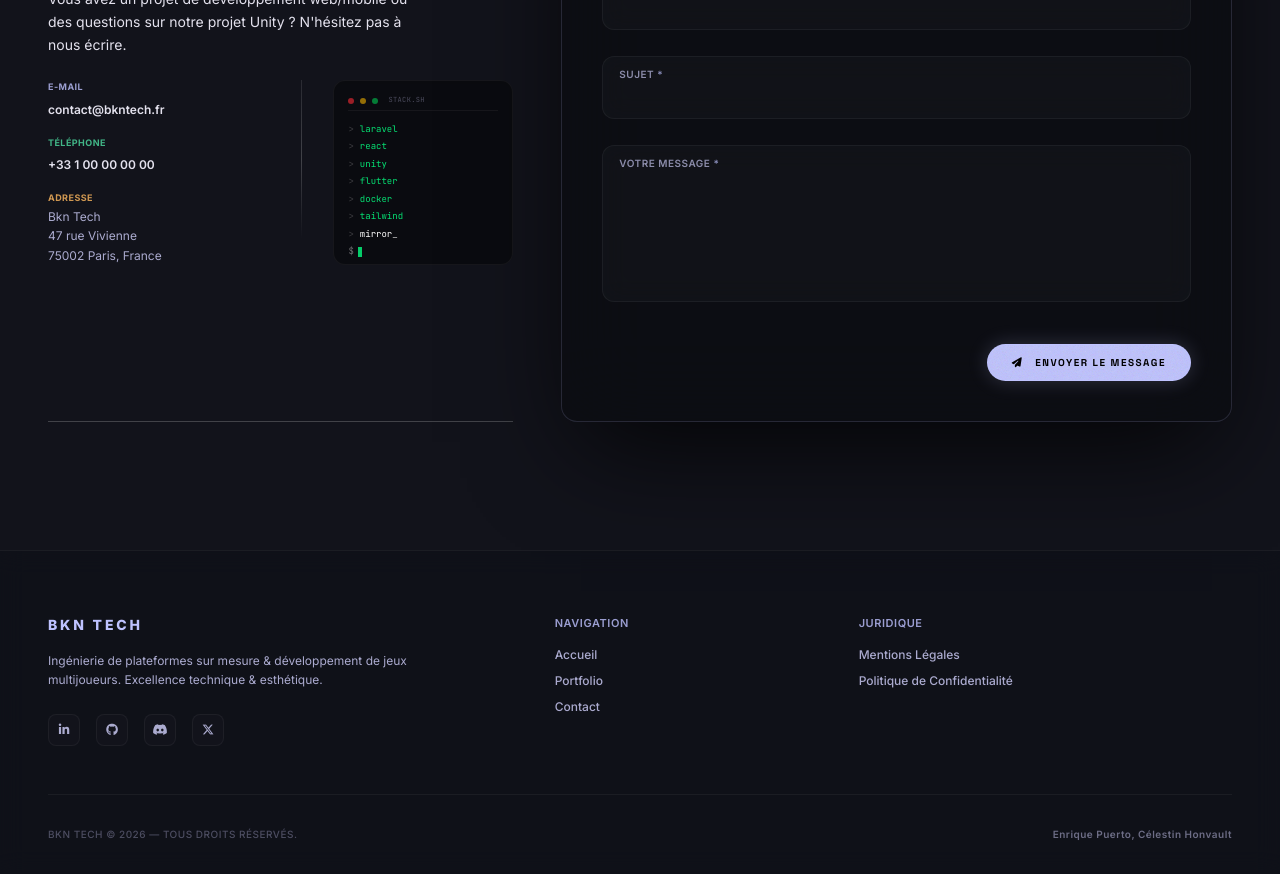
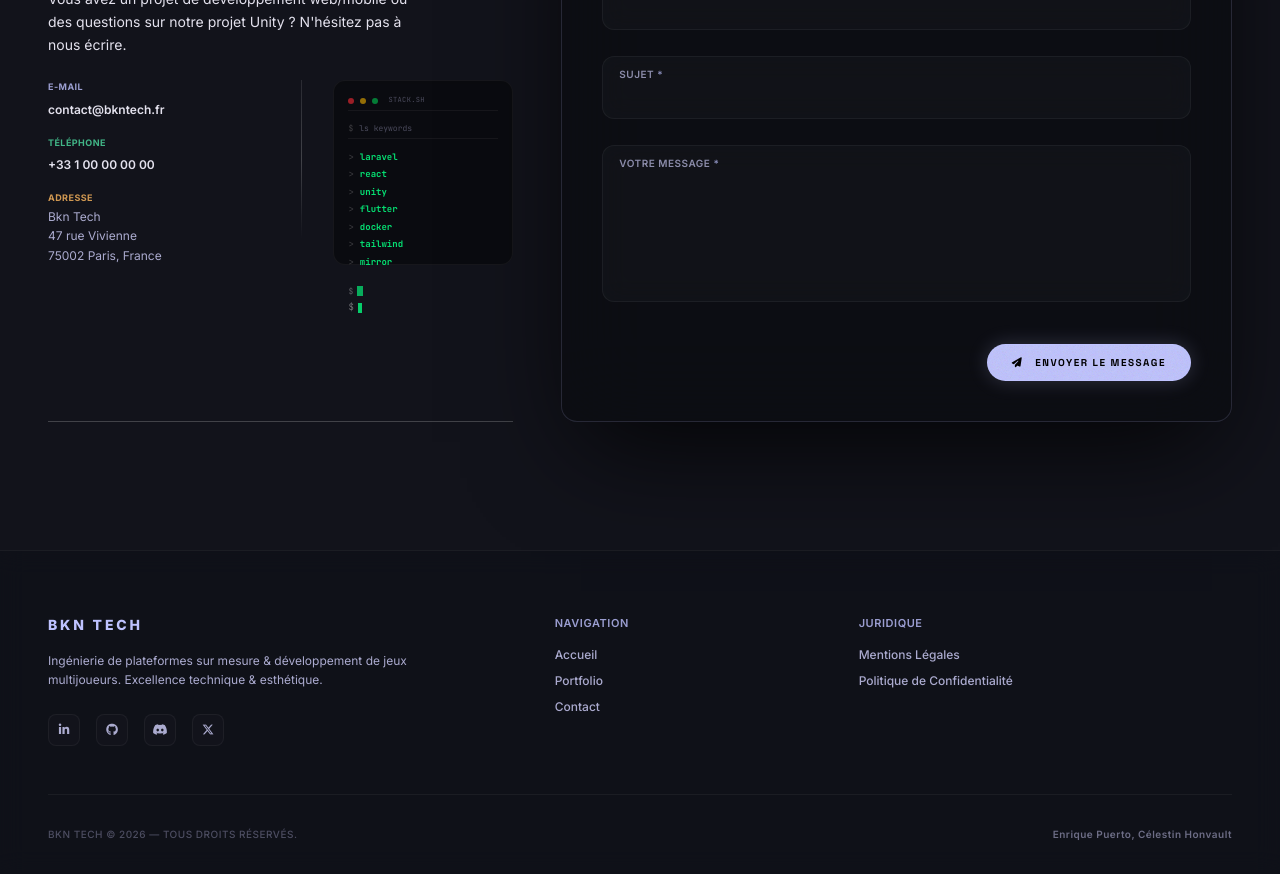
Before and after one commit to xhuriken/bkntechwebsite, a React (Vite) app: page / in a window 1280 px wide. Shown: the part 940-1814 px from the top of the page. Built offline with nearby package versions, Linux system fonts and the light colour scheme.

Commit message:
design: align terminal headers, implement progressive sequential non-looping hacket animation for tags terminals in all components, and fix section timeline dates spacing and dynamic color themes

```diff
--- a/src/components/ContactForm.jsx
+++ b/src/components/ContactForm.jsx
@@ -1,4 +1,4 @@
-import React, { useState, useEffect } from 'react';
+import React, { useState, useEffect, useRef } from 'react';
 import { useTranslation } from 'react-i18next';
 import { motion, AnimatePresence } from 'framer-motion';
 import InputField from './InputField';
@@ -27,36 +27,106 @@ async function solveChallenge(salt) {
       return { nonce, hash };
     }
     nonce++;
-    // Safety break to prevent freeze (though complexity 3 takes ~10-100ms)
     if (nonce > 50000) return { nonce, hash };
   }
 }
 
 /**
- * A dynamic typing effect terminal list of technologies
+ * A dynamic typing effect terminal list of technologies inside the contact panel
  */
 function TerminalList() {
+  const ref = useRef(null);
+  const [isVisible, setIsVisible] = useState(false);
+  const [typedCommand, setTypedCommand] = useState("");
+  const [showTagsCount, setShowTagsCount] = useState(0);
+  const [coloredTagsCount, setColoredTagsCount] = useState(0);
+
   const stack = ['laravel', 'react', 'unity', 'flutter', 'docker', 'tailwind', 'mirror'];
-  const [index, setIndex] = useState(0);
+  const commandText = "ls keywords";
 
   useEffect(() => {
-    const interval = setInterval(() => {
-      setIndex(prev => (prev + 1) % (stack.length + 3)); // +3 to pause at the end before loop reset
-    }, 900);
-    return () => clearInterval(interval);
+    const observer = new IntersectionObserver(([entry]) => {
+      if (entry.isIntersecting) {
+        setIsVisible(true);
+        observer.disconnect();
+      }
+    }, { threshold: 0.1 });
+    if (ref.current) observer.observe(ref.current);
+    return () => observer.disconnect();
   }, []);
 
+  useEffect(() => {
+    if (!isVisible || !stack || stack.length === 0) return;
+
+    let timeoutId;
+
+    const typeCommand = (charIndex) => {
+      if (charIndex <= commandText.length) {
+        setTypedCommand(commandText.slice(0, charIndex));
+        timeoutId = setTimeout(() => typeCommand(charIndex + 1), 70);
+      } else {
+        timeoutId = setTimeout(() => startOutputtingTags(1), 300);
+      }
+    };
+
+    const startOutputtingTags = (count) => {
+      if (count <= stack.length) {
+        setShowTagsCount(count);
+        timeoutId = setTimeout(() => startOutputtingTags(count + 1), 160);
+      } else {
+        timeoutId = setTimeout(() => colorTags(1), 250);
+      }
+    };
+
+    const colorTags = (count) => {
+      if (count <= stack.length) {
+        setColoredTagsCount(count);
+        timeoutId = setTimeout(() => colorTags(count + 1), 120);
+      }
+    };
+
+    typeCommand(0);
+
+    return () => clearTimeout(timeoutId);
+  }, [isVisible]);
+
+  if (!stack || stack.length === 0) return null;
+
   return (
-    <div className="flex flex-col gap-1 font-mono text-[9px] text-green-400">
-      {stack.slice(0, index + 1).map((item, idx) => (
-        <div key={idx} className="flex items-center gap-1.5">
-          <span className="text-white/20">&gt;</span>
-          <span className={idx === index ? "text-white" : ""}>
-            {item}
-            {idx === index && <span className="animate-pulse">_</span>}
-          </span>
+    <div ref={ref} className="flex flex-col gap-2 flex-grow justify-between min-h-[110px] w-full font-mono text-[9px] select-none text-left text-green-400">
+      <div className="flex flex-col gap-1.5">
+        {/* Terminal Command Header */}
+        <div className="text-[8px] font-mono text-on-surface-variant/40 border-b border-white/5 pb-1 mb-1.5 flex items-center gap-1.5 h-4">
+          <span className="text-white/20">$</span>
+          <span>{typedCommand}</span>
+          {typedCommand.length < commandText.length && isVisible && (
+            <span className="w-1 h-2.5 bg-primary/70 animate-pulse" />
+          )}
         </div>
-      ))}
+
+        {/* Tags outputs */}
+        <div className="flex flex-col gap-1">
+          {stack.slice(0, showTagsCount).map((item, idx) => {
+            const isColored = idx < coloredTagsCount;
+            return (
+              <div key={idx} className="flex items-center gap-1.5">
+                <span className="text-white/20">&gt;</span>
+                <span className={isColored ? "text-green-400 font-bold transition-all duration-300" : "text-white/50"}>
+                  {item}
+                </span>
+              </div>
+            );
+          })}
+        </div>
+      </div>
+
+      {/* Bottom prompt indicator */}
+      <div className="flex items-center gap-1 text-white/30 text-[8px] mt-2">
+        <span>$</span>
+        {coloredTagsCount === stack.length && (
+          <span className="w-1.5 h-2.5 bg-green-400 animate-pulse" />
+        )}
+      </div>
     </div>
   );
 }
--- a/src/pages/Portfolio.jsx
+++ b/src/pages/Portfolio.jsx
@@ -1,4 +1,4 @@
-import React, { useState, useEffect } from 'react';
+import React, { useState, useEffect, useRef } from 'react';
 import { useTranslation } from 'react-i18next';
 import { Link, useNavigate } from 'react-router-dom';
 import { motion } from 'framer-motion';
@@ -18,29 +18,96 @@ function getYouTubeId(url) {
  * A dynamic typing effect terminal list of technologies inside portfolio cards
  */
 function ProjectTerminalList({ tags = [] }) {
-  const [index, setIndex] = useState(0);
+  const ref = useRef(null);
+  const [isVisible, setIsVisible] = useState(false);
+  const [typedCommand, setTypedCommand] = useState("");
+  const [showTagsCount, setShowTagsCount] = useState(0);
+  const [coloredTagsCount, setColoredTagsCount] = useState(0);
+  const commandText = "ls keywords";
 
   useEffect(() => {
-    if (!tags || tags.length === 0) return;
-    const interval = setInterval(() => {
-      setIndex(prev => (prev + 1) % (tags.length + 3)); // +3 to pause at the end before loop reset
-    }, 900);
-    return () => clearInterval(interval);
-  }, [tags]);
+    const observer = new IntersectionObserver(([entry]) => {
+      if (entry.isIntersecting) {
+        setIsVisible(true);
+        observer.disconnect();
+      }
+    }, { threshold: 0.1 });
+    if (ref.current) observer.observe(ref.current);
+    return () => observer.disconnect();
+  }, []);
+
+  useEffect(() => {
+    if (!isVisible || !tags || tags.length === 0) return;
+
+    let timeoutId;
+
+    const typeCommand = (charIndex) => {
+      if (charIndex <= commandText.length) {
+        setTypedCommand(commandText.slice(0, charIndex));
+        timeoutId = setTimeout(() => typeCommand(charIndex + 1), 70);
+      } else {
+        timeoutId = setTimeout(() => startOutputtingTags(1), 300);
+      }
+    };
+
+    const startOutputtingTags = (count) => {
+      if (count <= tags.length) {
+        setShowTagsCount(count);
+        timeoutId = setTimeout(() => startOutputtingTags(count + 1), 160);
+      } else {
+        timeoutId = setTimeout(() => colorTags(1), 250);
+      }
+    };
+
+    const colorTags = (count) => {
+      if (count <= tags.length) {
+        setColoredTagsCount(count);
+        timeoutId = setTimeout(() => colorTags(count + 1), 120);
+      }
+    };
+
+    typeCommand(0);
+
+    return () => clearTimeout(timeoutId);
+  }, [isVisible, tags]);
 
   if (!tags || tags.length === 0) return null;
 
   return (
-    <div className="flex flex-col gap-1 font-mono text-[9px] text-green-400">
-      {tags.slice(0, index + 1).map((tag, idx) => (
-        <div key={idx} className="flex items-center gap-1.5">
-          <span className="text-white/20">&gt;</span>
-          <span className={idx === index ? "text-white font-bold" : ""}>
-            {tag}
-            {idx === index && <span className="animate-pulse">_</span>}
-          </span>
+    <div ref={ref} className="flex flex-col gap-2 flex-grow justify-between min-h-[110px] w-full font-mono text-[9px] select-none text-left">
+      <div className="flex flex-col gap-1.5">
+        {/* Terminal Command Header */}
+        <div className="text-[8px] font-mono text-on-surface-variant/40 border-b border-white/5 pb-1 mb-1.5 flex items-center gap-1.5 h-4">
+          <span className="text-white/20">$</span>
+          <span>{typedCommand}</span>
+          {typedCommand.length < commandText.length && isVisible && (
+            <span className="w-1 h-2.5 bg-primary/70 animate-pulse" />
+          )}
         </div>
-      ))}
+
+        {/* Tags outputs */}
+        <div className="flex flex-col gap-1">
+          {tags.slice(0, showTagsCount).map((tag, idx) => {
+            const isColored = idx < coloredTagsCount;
+            return (
+              <div key={idx} className="flex items-center gap-1.5">
+                <span className="text-white/20">&gt;</span>
+                <span className={isColored ? "text-green-400 font-bold transition-all duration-300" : "text-white/50"}>
+                  {tag}
+                </span>
+              </div>
+            );
+          })}
+        </div>
+      </div>
+
+      {/* Bottom prompt indicator */}
+      <div className="flex items-center gap-1 text-white/30 text-[8px] mt-2">
+        <span>$</span>
+        {coloredTagsCount === tags.length && (
+          <span className="w-1.5 h-2.5 bg-green-400 animate-pulse" />
+        )}
+      </div>
     </div>
   );
 }
@@ -312,18 +379,8 @@ export default function Portfolio() {
                             </div>
 
                             {/* Right Column (Fixed cmd column: 130px on mobile, 145px on small and up) */}
-                            <div className="w-[130px] sm:w-[145px] flex-shrink-0 p-4 pt-3.5 flex flex-col justify-between font-mono bg-black/35 text-[9px] text-green-400 select-none border-l border-white/5">
-                              <div className="flex flex-col gap-2">
-                                {/* Subheader */}
-                                <div className="text-[8px] font-mono text-on-surface-variant/40 border-b border-white/5 pb-1 mb-1">
-                                  $ ls keywords
-                                </div>
-                                <ProjectTerminalList tags={post.tags} />
-                              </div>
-                              <div className="flex items-center gap-1 text-white/30 text-[8px] mt-2">
-                                <span>$</span>
-                                <span className="w-1 h-2 bg-green-400 animate-pulse" />
-                              </div>
+                            <div className="w-[130px] sm:w-[145px] flex-shrink-0 p-4 pt-3.5 flex flex-col justify-between bg-black/35 border-l border-white/5">
+                              <ProjectTerminalList tags={post.tags} />
                             </div>
                           </div>
                         </Link>
--- a/src/pages/PortfolioSection.jsx
+++ b/src/pages/PortfolioSection.jsx
@@ -1,4 +1,4 @@
-import React, { useState, useEffect } from 'react';
+import React, { useState, useEffect, useRef } from 'react';
 import { useTranslation } from 'react-i18next';
 import { useParams, Link } from 'react-router-dom';
 import { motion } from 'framer-motion';
@@ -14,32 +14,116 @@ function getYouTubeId(url) {
 }
 
 /**
+ * Helper to get themed dot & date colors based on post type or category
+ */
+const getDotColors = (type = '', category = '') => {
+  const t = type ? type.toLowerCase() : '';
+  if (t.includes('ui')) return { border: 'border-primary', bg: 'bg-primary', text: 'text-primary' };
+  if (t.includes('player') || t.includes('joueur') || t.includes('amélioration')) return { border: 'border-secondary', bg: 'bg-secondary', text: 'text-secondary' };
+  if (t.includes('multiplayer') || t.includes('netcode') || t.includes('reseau')) return { border: 'border-tertiary', bg: 'bg-tertiary', text: 'text-tertiary' };
+  if (t.includes('core')) return { border: 'border-orange-400', bg: 'bg-orange-400', text: 'text-orange-400' };
+  if (t.includes('modeling') || t.includes('3d')) return { border: 'border-pink-400', bg: 'bg-pink-400', text: 'text-pink-400' };
+
+  // Fallback based on category
+  if (category === 'website') return { border: 'border-secondary', bg: 'bg-secondary', text: 'text-secondary' };
+  if (category === 'ai-agent') return { border: 'border-tertiary', bg: 'bg-tertiary', text: 'text-tertiary' };
+  return { border: 'border-primary', bg: 'bg-primary', text: 'text-primary' };
+};
+
+/**
  * A dynamic typing effect terminal list of technologies inside project cards
  */
 function ProjectTerminalList({ tags = [] }) {
-  const [index, setIndex] = useState(0);
+  const ref = useRef(null);
+  const [isVisible, setIsVisible] = useState(false);
+  const [typedCommand, setTypedCommand] = useState("");
+  const [showTagsCount, setShowTagsCount] = useState(0);
+  const [coloredTagsCount, setColoredTagsCount] = useState(0);
+  const commandText = "ls keywords";
 
   useEffect(() => {
-    if (!tags || tags.length === 0) return;
-    const interval = setInterval(() => {
-      setIndex(prev => (prev + 1) % (tags.length + 3)); // +3 to pause at the end before loop reset
-    }, 900);
-    return () => clearInterval(interval);
-  }, [tags]);
+    const observer = new IntersectionObserver(([entry]) => {
+      if (entry.isIntersecting) {
+        setIsVisible(true);
+        observer.disconnect();
+      }
+    }, { threshold: 0.1 });
+    if (ref.current) observer.observe(ref.current);
+    return () => observer.disconnect();
+  }, []);
+
+  useEffect(() => {
+    if (!isVisible || !tags || tags.length === 0) return;
+
+    let timeoutId;
+
+    const typeCommand = (charIndex) => {
+      if (charIndex <= commandText.length) {
+        setTypedCommand(commandText.slice(0, charIndex));
+        timeoutId = setTimeout(() => typeCommand(charIndex + 1), 70);
+      } else {
+        timeoutId = setTimeout(() => startOutputtingTags(1), 300);
+      }
+    };
+
+    const startOutputtingTags = (count) => {
+      if (count <= tags.length) {
+        setShowTagsCount(count);
+        timeoutId = setTimeout(() => startOutputtingTags(count + 1), 160);
+      } else {
+        timeoutId = setTimeout(() => colorTags(1), 250);
+      }
+    };
+
+    const colorTags = (count) => {
+      if (count <= tags.length) {
+        setColoredTagsCount(count);
+        timeoutId = setTimeout(() => colorTags(count + 1), 120);
+      }
+    };
+
+    typeCommand(0);
+
+    return () => clearTimeout(timeoutId);
+  }, [isVisible, tags]);
 
   if (!tags || tags.length === 0) return null;
 
   return (
-    <div className="flex flex-col gap-1 font-mono text-[9px] text-green-400">
-      {tags.slice(0, index + 1).map((tag, idx) => (
-        <div key={idx} className="flex items-center gap-1.5">
-          <span className="text-white/20">&gt;</span>
-          <span className={idx === index ? "text-white font-bold" : ""}>
-            {tag}
-            {idx === index && <span className="animate-pulse">_</span>}
-          </span>
+    <div ref={ref} className="flex flex-col gap-2 flex-grow justify-between min-h-[110px] w-full font-mono text-[9px] select-none text-left">
+      <div className="flex flex-col gap-1.5">
+        {/* Terminal Command Header */}
+        <div className="text-[8px] font-mono text-on-surface-variant/40 border-b border-white/5 pb-1 mb-1.5 flex items-center gap-1.5 h-4">
+          <span className="text-white/20">$</span>
+          <span>{typedCommand}</span>
+          {typedCommand.length < commandText.length && isVisible && (
+            <span className="w-1 h-2.5 bg-primary/70 animate-pulse" />
+          )}
         </div>
-      ))}
+
+        {/* Tags outputs */}
+        <div className="flex flex-col gap-1">
+          {tags.slice(0, showTagsCount).map((tag, idx) => {
+            const isColored = idx < coloredTagsCount;
+            return (
+              <div key={idx} className="flex items-center gap-1.5">
+                <span className="text-white/20">&gt;</span>
+                <span className={isColored ? "text-green-400 font-bold transition-all duration-300" : "text-white/50"}>
+                  {tag}
+                </span>
+              </div>
+            );
+          })}
+        </div>
+      </div>
+
+      {/* Bottom prompt indicator */}
+      <div className="flex items-center gap-1 text-white/30 text-[8px] mt-2">
+        <span>$</span>
+        {coloredTagsCount === tags.length && (
+          <span className="w-1.5 h-2.5 bg-green-400 animate-pulse" />
+        )}
+      </div>
     </div>
   );
 }
@@ -133,6 +217,7 @@ export default function PortfolioSection() {
         >
           {posts.map((post) => {
             const ytId = post.mediaType === 'video' ? getYouTubeId(post.mediaUrl) : null;
+            const dotColors = getDotColors(post.type, post.category);
 
             return (
               <motion.article
@@ -141,17 +226,17 @@ export default function PortfolioSection() {
                 className="relative w-full bg-surface-container-low/25 backdrop-blur-md border border-white/5 hover:border-white/10 rounded-2xl p-6 md:p-8 transition-all duration-300 flex flex-col gap-6 group"
               >
                 {/* Timeline Dot */}
-                <div className="absolute -left-[39px] md:-left-[57px] top-7 w-4 h-4 rounded-full bg-surface border-2 border-primary flex items-center justify-center">
-                  <div className="w-1.5 h-1.5 rounded-full bg-primary animate-pulse" />
+                <div className={`absolute -left-[39px] md:-left-[57px] top-[30px] w-4 h-4 rounded-full bg-surface border-2 ${dotColors.border} flex items-center justify-center`}>
+                  <div className={`w-1.5 h-1.5 rounded-full ${dotColors.bg} animate-pulse`} />
                 </div>
 
                 {/* Timeline Date (hidden on mobile, positioned left of vertical line on desktop) */}
-                <div className="hidden md:block absolute -left-[160px] top-6 w-[100px] text-right font-mono text-[10px] tracking-wide text-on-surface/90 font-bold">
+                <div className={`hidden md:block absolute -left-[175px] top-[26px] w-[110px] text-right font-mono text-[10px] tracking-wide font-bold ${dotColors.text}`}>
                   {post.date}
                 </div>
 
                 {/* Mobile Date (visible only on mobile) */}
-                <div className="md:hidden font-mono text-[10px] text-primary font-bold">
+                <div className={`md:hidden font-mono text-[10px] font-bold ${dotColors.text}`}>
                   {post.date}
                 </div>
 
@@ -194,24 +279,7 @@ export default function PortfolioSection() {
                   {/* Right Panel: Mini Terminal (with left border acting as the divider) */}
                   <div className="lg:col-span-2 flex flex-col justify-stretch min-h-[160px] lg:border-l lg:border-white/10 lg:pl-6">
                     <div className="flex-grow flex flex-col bg-black/50 border border-white/5 rounded-xl p-4 font-mono text-[10px] text-green-400 select-none shadow-inner justify-between h-full">
-                      <div className="flex flex-col gap-2">
-                        {/* Terminal Header */}
-                        <div className="flex items-center gap-1.5 text-on-surface-variant/40 border-b border-white/5 pb-2 mb-1.5">
-                          <span className="relative w-3.5 h-3.5 flex items-center justify-center text-primary mr-1.5 flex-shrink-0">
-                            <i className="fa-regular fa-folder absolute transition-all duration-200 group-hover:opacity-0 group-hover:scale-90"></i>
-                            <i className="fa-regular fa-folder-open absolute transition-all duration-200 opacity-0 scale-90 group-hover:opacity-100 group-hover:scale-100"></i>
-                          </span>
-                          <span className="text-[8px] uppercase tracking-wider font-mono">tags.log</span>
-                        </div>
-
-                        {/* Dynamic Terminal Stack List */}
-                        <ProjectTerminalList tags={post.tags} />
-                      </div>
-
-                      <div className="flex items-center gap-1 mt-2 text-white/40 text-[9px]">
-                        <span>$</span>
-                        <span className="w-1 h-2.5 bg-green-400 animate-pulse" />
-                      </div>
+                      <ProjectTerminalList tags={post.tags} />
                     </div>
                   </div>
                 </div>
```
Also changed, not shown: src/pages/GamingDevlog.jsx (+10 -10 lines), 1 other file (tests, documents, lock files or other folders).
